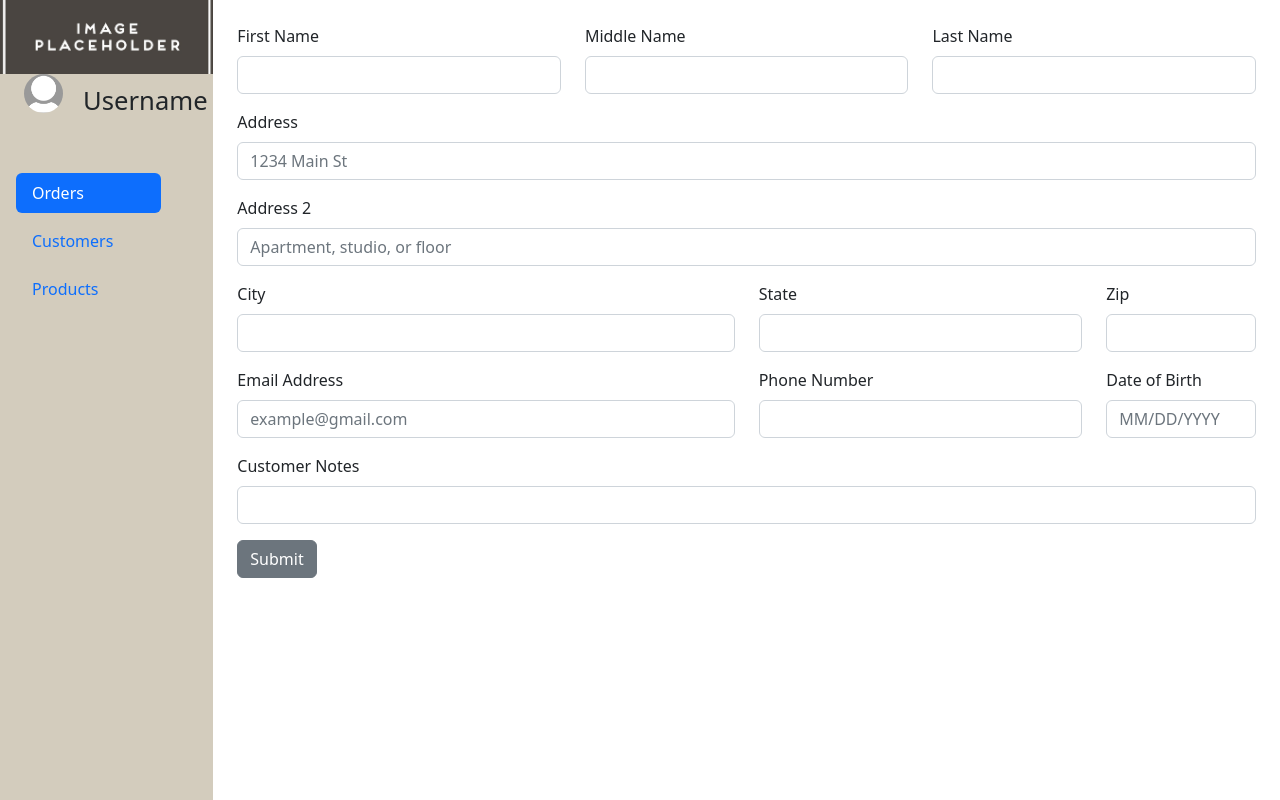
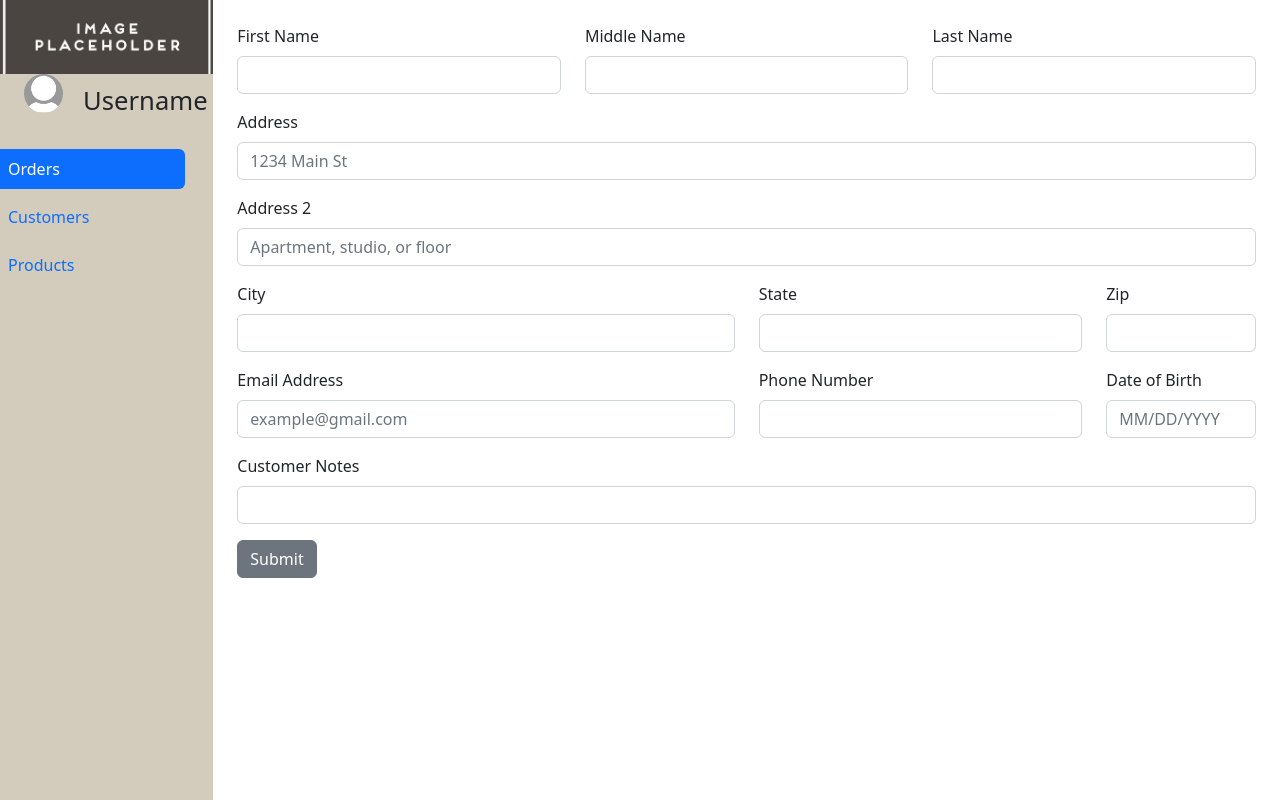
Before and after one commit to EICPCohort6/capstone-order-tracking, a React (Create React App) app in the folder FrontEnd/front-end/: page / in a window 1280 px wide. Built offline with nearby package versions, Linux system fonts and the light colour scheme.

Commit message:
Changed padding

```diff
--- a/FrontEnd/front-end/src/components/navigation.js
+++ b/FrontEnd/front-end/src/components/navigation.js
@@ -9,7 +9,7 @@ const NavigationBar = () => {
           <img src="/assets/placeholder_template.jpg" />
         </Row>
         <Row className="px-4">
-          <Col xs="4" noGutters>
+          <Col xs="12" md="4" noGutters>
             <img
               src="/assets/default-profile.jpg"
               width="100%"
@@ -17,11 +17,11 @@ const NavigationBar = () => {
               className="User-image"
             />
           </Col>
-          <Col xs="8" className="User-name p-2">
+          <Col xs="12" md="8" className="User-name p-2">
             <p>Username</p>
           </Col>
         </Row>
-        <Row className="p-4 Color-nav">
+        <Row className="p-0 Color-nav">
           <Nav pills vertical>
             <NavItem className="p-1">
               <NavLink active href="#">
```
